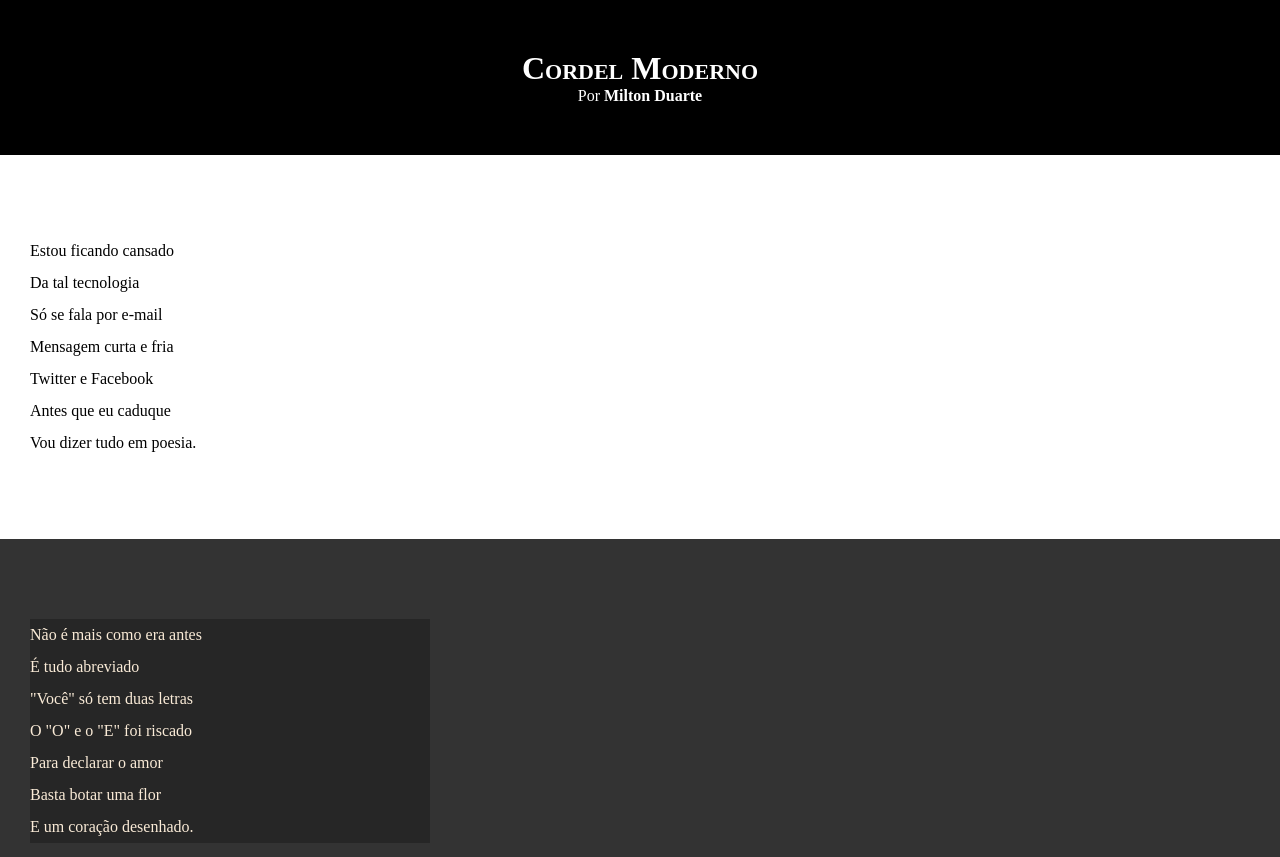
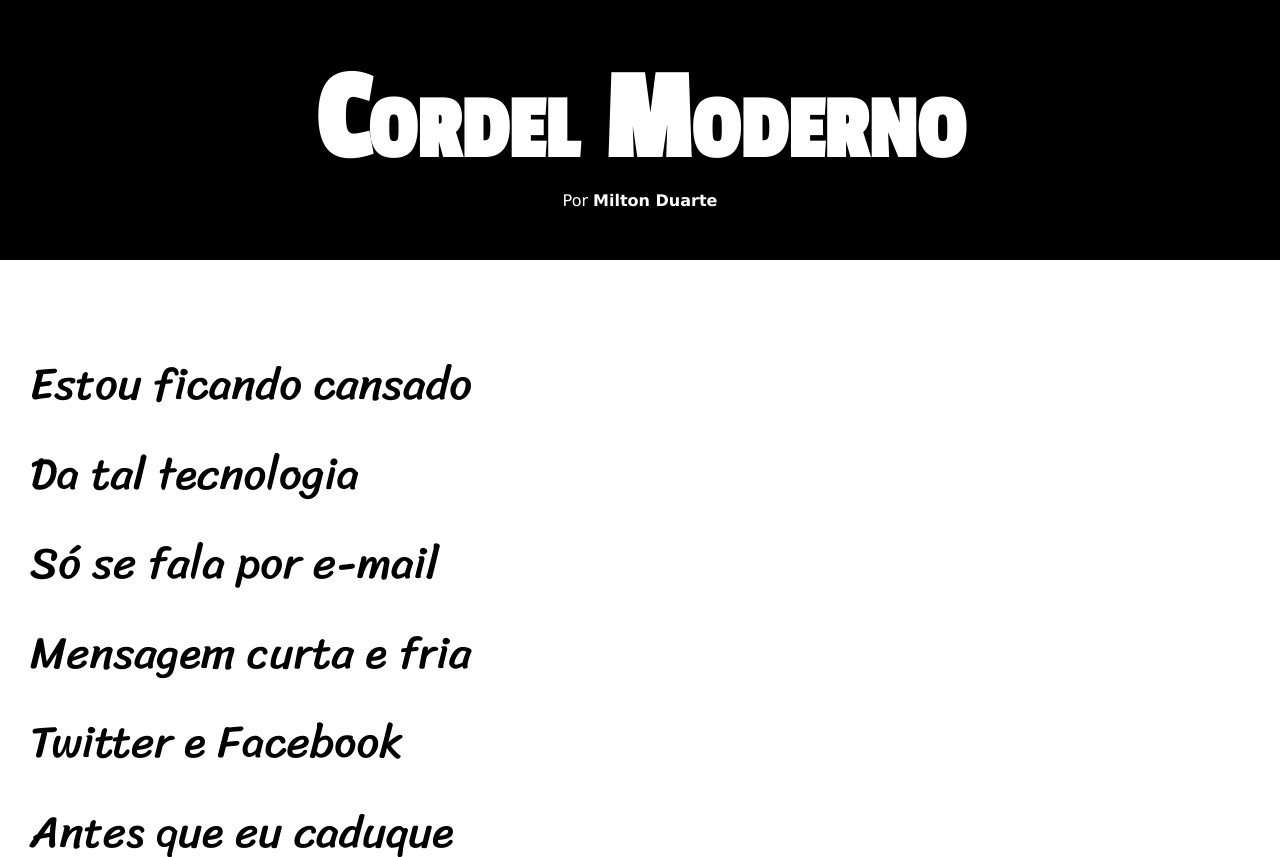
Before and after one commit to luiscorreia01/html-css, a plain HTML site: page desafios/desafio012/projeto-cordel.html in a window 1280 px wide. Shown: the top 857 px of the page. Drawn offline with Linux system fonts and the light colour scheme.

Commit message:
css atualizado desafio012

```diff
--- a/desafios/desafio012/estilo/style.css
+++ b/desafios/desafio012/estilo/style.css
@@ -1,13 +1,26 @@
 @charset "UTF-8";
+
+@import url('https://fonts.googleapis.com/css2?family=Passion+One&display=swap');
+
+@import url('https://fonts.googleapis.com/css2?family=Sriracha&display=swap');
+
+:root {
+    --fonte1: Verdana, Geneva, Tahoma, sans-serif;
+    --fonte2: "Passion One", sans-serif;
+    --fonte3: "Sriracha", sans-serif;
+}
 
 *{
     margin: 0px;
     padding: 0px;
+
+
 }
 
 html, body {
     min-height: 100vh;
     background-color: darkgray;
+    font-family: var(--fonte1);
 }
 header {
     background-color: black;
@@ -19,6 +32,8 @@ header h1 {
     padding-top: 50px;
     /*text-transform: uppercase;-deixa todas letras maiúsculas*/
     font-variant: small-caps;
+    font-family: var(--fonte2);
+    font-size: 10vw;
 }
 
 header p {
@@ -40,11 +55,14 @@ section {
     padding-bottom: 10vh;
     line-height: 2em;
     padding-left: 30px;
+    font-family: var(--fonte3);
+    font-size: 3.5vw;
 }
 
 section.imagem > p {
-    width: 400px;
+    display: inline-block;
     background-color: rgba(0, 0, 0, 0.253);
+    padding: 5px;
 }
 
 .normal {
```
